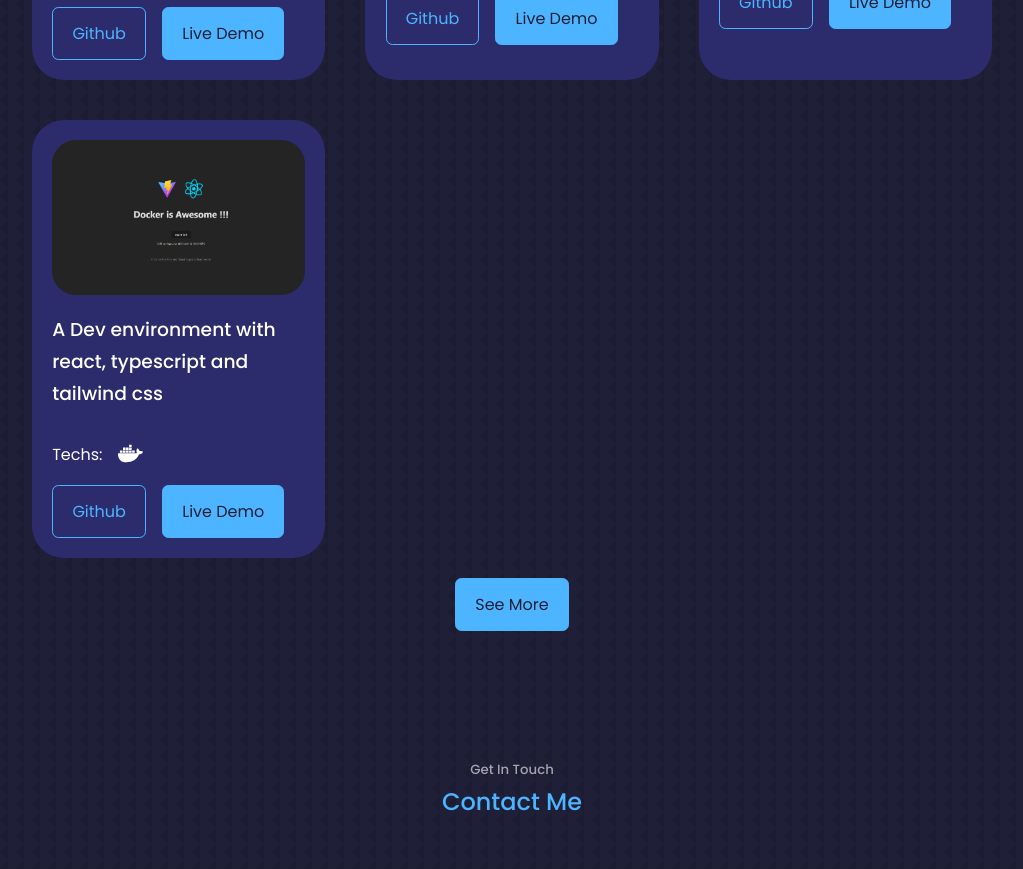
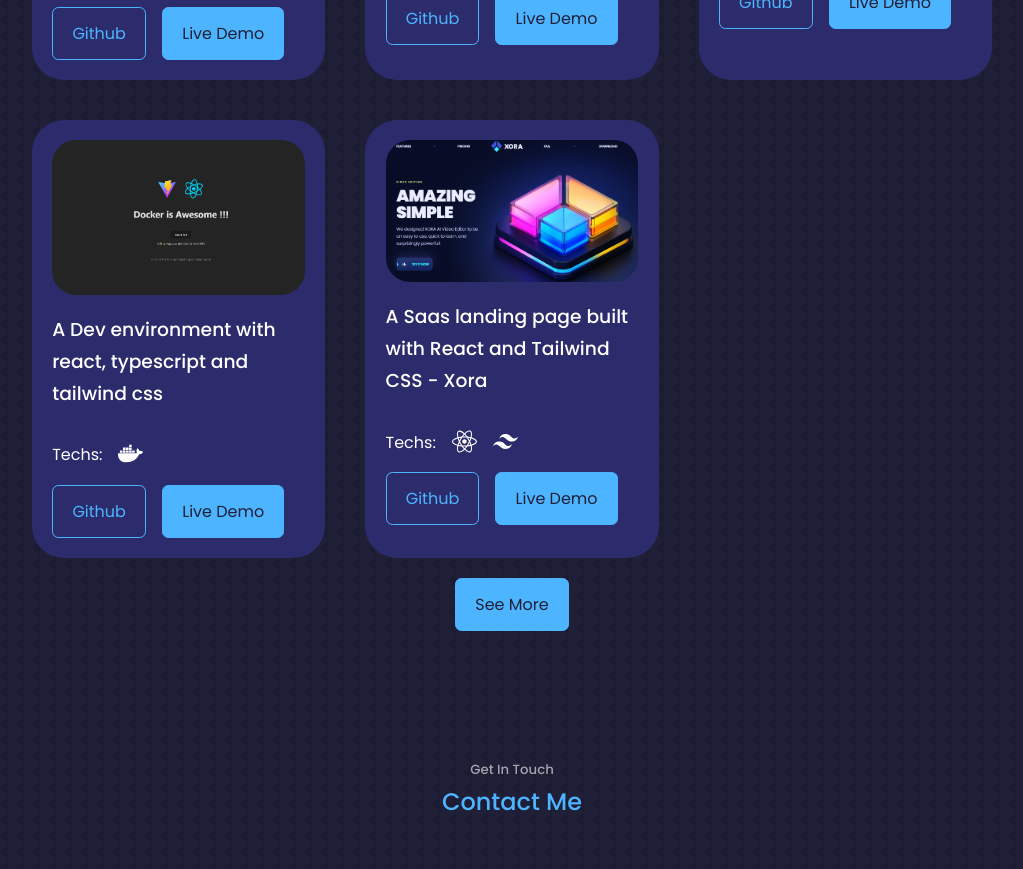
Before and after one commit to JoaoVictorLiz/newPortfolio, a React (Create React App) app: page / in a window 1280 px wide. Shown: the part 2500-3369 px from the top of the page, without its empty margins (128-1151 px from the left). Built offline with nearby package versions, Linux system fonts and the light colour scheme.

Commit message:
AddNewProject

```diff
--- a/src/components/portfolio/Portfolio.jsx
+++ b/src/components/portfolio/Portfolio.jsx
@@ -4,7 +4,7 @@ import IMG1 from '../../assets/tbo.png'
 import IMG2 from '../../assets/AppleSite.png'
 import IMG3 from '../../assets/Currency.png'
 import IMG4 from '../../assets/IMG45.png'
-import IMG5 from '../../assets/portfolio5.png'
+import IMG5 from '../../assets/xora.png'
 import IMG6 from '../../assets/portfolio6.jpg'
 import { FaReact,FaDocker } from 'react-icons/fa'
 import { SiTailwindcss } from 'react-icons/si'
@@ -47,6 +47,15 @@ const data = [
     github: 'https://github.com/JoaoVictorLiz/Dev-Environment-Docker',
     demo: 'https://hub.docker.com/repository/docker/baronsatoshi/react-docker/general',
     react: <FaDocker size={25}/>
+  },
+  {
+    id: 5,
+    image: IMG5,
+    title: 'A Saas landing page built with React and Tailwind CSS - Xora',
+    github: 'https://github.com/JoaoVictorLiz/saas_landing_page',
+    demo: 'https://saas-landing-page-5o2s5b8qf-joao-victors-projects-7586da3b.vercel.app',
+    react: <FaReact size={25}/>,
+    tailwind: <SiTailwindcss size={25}/>,
   }
 
 ]
```
Also changed, not shown: src/assets/xora.png (added).
